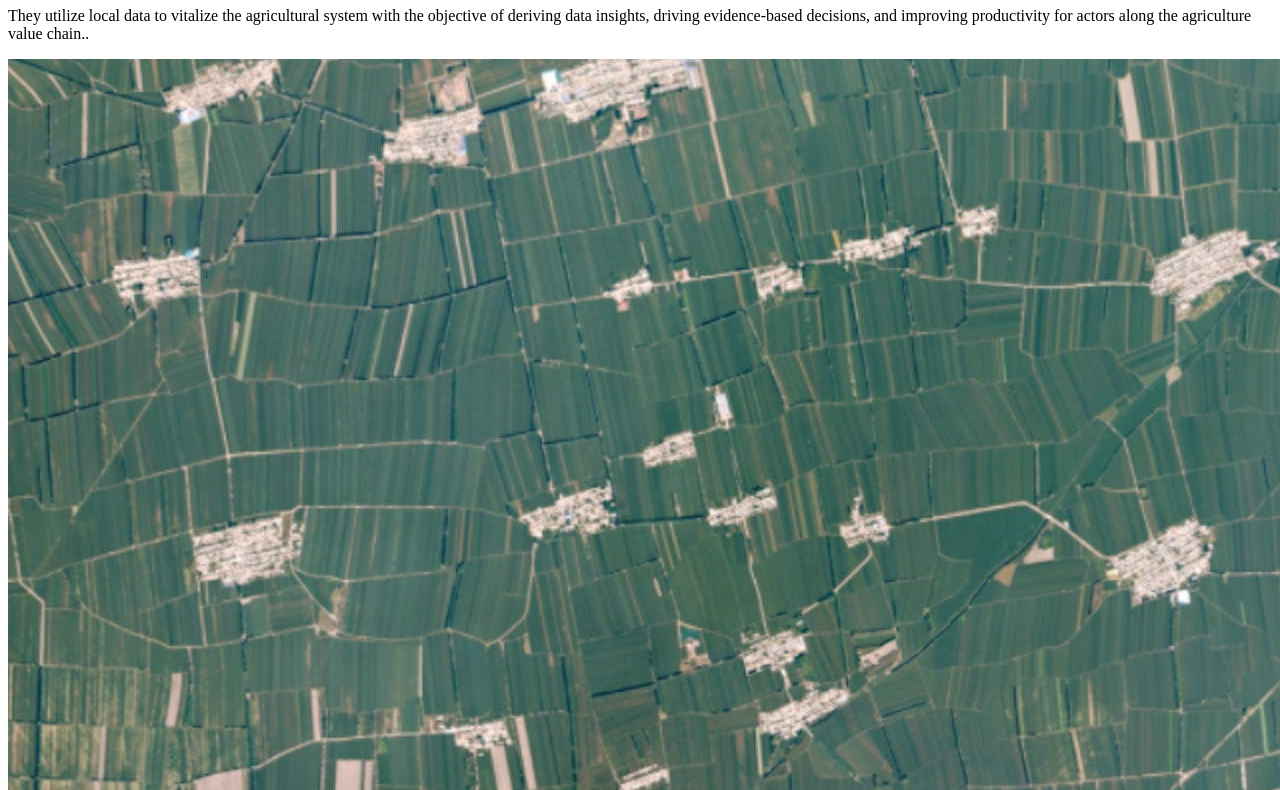
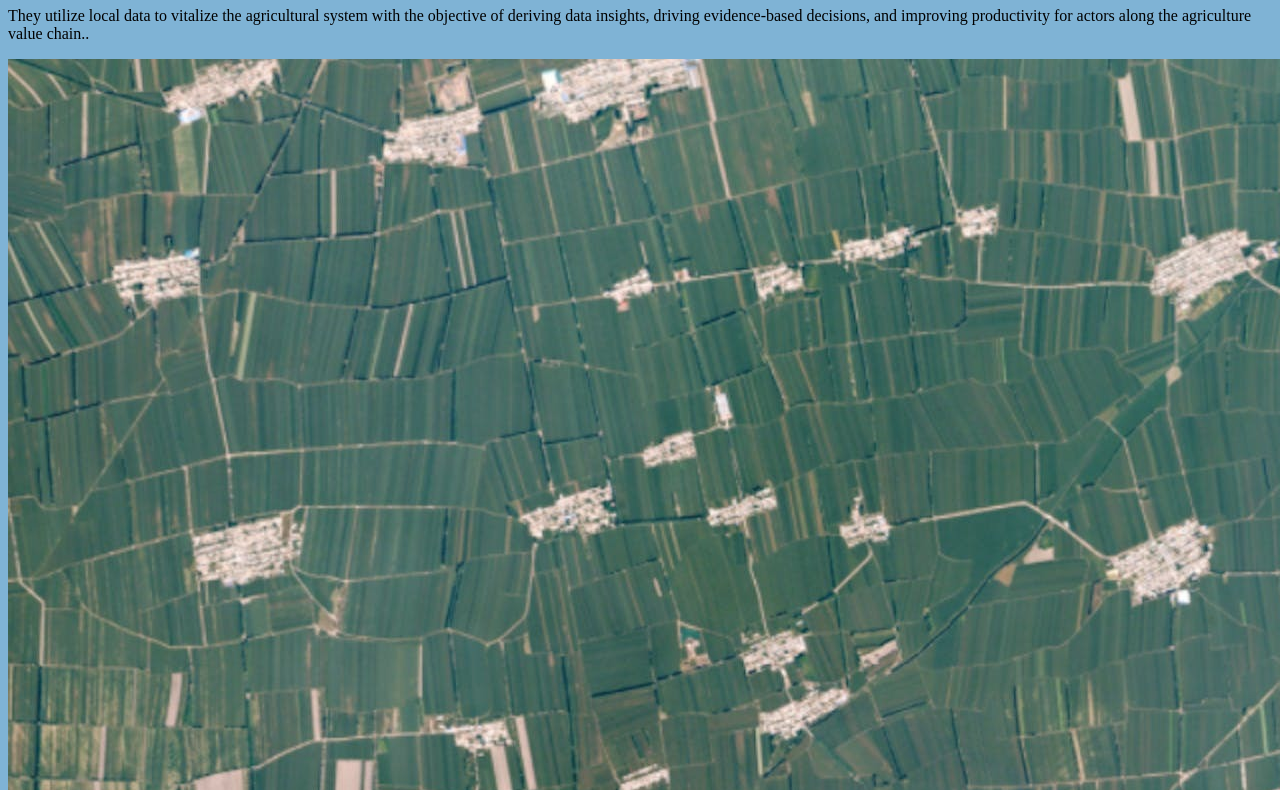
Before and after one commit to Diogo-code/diogo-code.github.io, a plain HTML site: page 6grainblogpage.html in a window 1280 px wide. Shown: the part 197-987 px from the top of the page. Drawn offline with Linux system fonts and the light colour scheme; files whose address does not match are found by name.

Commit message:
Update 6grainblogpage.html

```diff
--- a/6grainblogpage.html
+++ b/6grainblogpage.html
@@ -6,7 +6,7 @@
 <html>
 
 
-<body>
+<body bgcolor="#7FB3D5">
 <a href="diogo-code.github.io">
   Go back to home
   </a>
```
